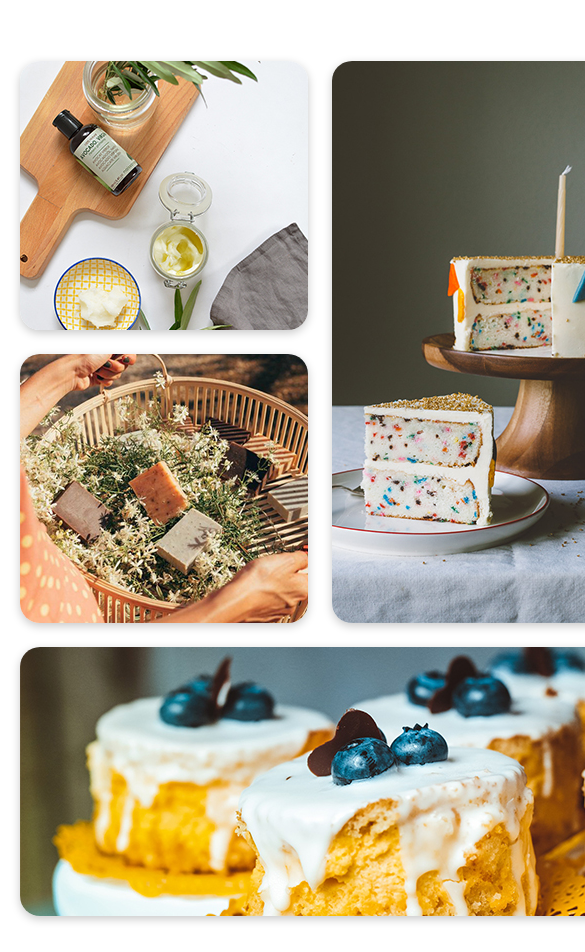
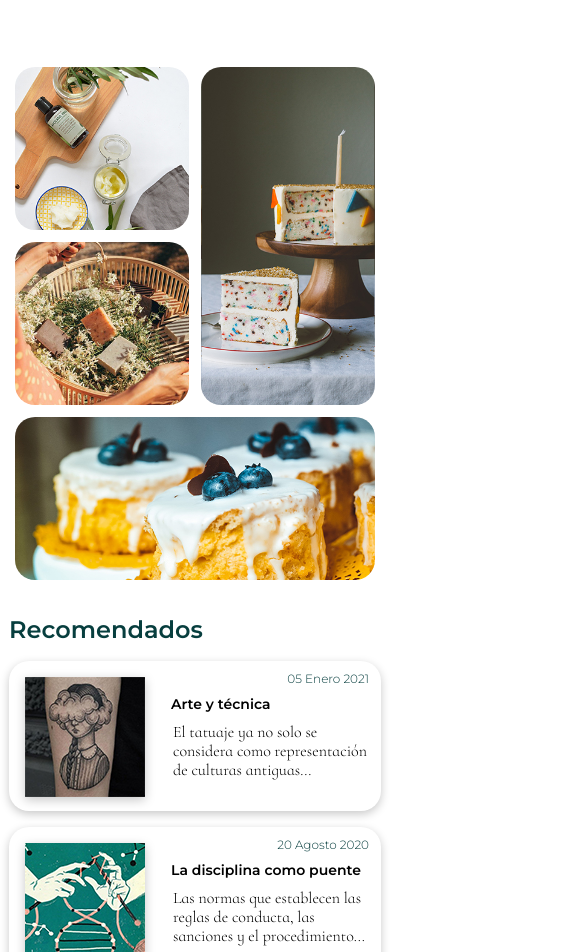
Before and after one commit to palyzambrano/coderhouse-ojoalcharqui, a website: page index.html in a window 390 px wide. Shown: the part 1048-2000 px from the top of the page, 585 px wide, since content can reach past the window. Drawn offline with nearby package versions, Linux system fonts and the light colour scheme.

Commit message:
ranciedad: se rompe el anuncio en pantalla grande Pero si lo usas en pantalla chica se ve profe

```diff
--- a/index.html
+++ b/index.html
@@ -96,7 +96,7 @@
             <h3 class="titleArticle">El nacimiento de la imprenta</h3>
             <p class="parrafo">
               A diferencia de las imágenes pintorescas y espaciales que tratan
-              de captar la tercera dimensión...
+              de captar la tercera...
             </p>
             <div class="verMas">Ver más</div>
           </article>
@@ -118,32 +118,19 @@
         <!--Seccion Publicidad-->
 
         <aside id="anuncios">
-          <img
-            id="a1"
-            class="bordeImagen"
-            src="./images/Anuncios/A1.jpg"
-            alt=""
-          />
-          <img
-            id="a2"
-            class="bordeImagen"
-            src="./images/Anuncios/A2.jpg"
-            alt=""
-          />
-          <img
-            id="a3"
-            class="bordeImagen"
-            src="./images/Anuncios/A3.jpg"
-            alt=""
-          />
-          <img
-            id="a4"
-            class="bordeImagen"
-            src="./images/Anuncios/A4.jpg"
-            alt=""
-          />
+          <div id="a1" class="bordeImagen">
+            <!--<h3>Hello moto </h3>-->
+          </div>
+          <div id="a2" class="bordeImagen">
+           <!-- <h3>Hello moto </h3> -->
+          </div>
+          <div id="a3" class="bordeImagen">
+            <!-- <h3>Hello moto </h3> -->
+          </div>
+          <div id="a4" class="bordeImagen">
+            <!-- <h3>Hello moto </h3> -->
+          </div>
         </aside>
-      </div>
         <section>
           <h2 class="titleSection">Recomendados</h2>
           <article class="cardTopLeidos">
@@ -185,7 +172,7 @@
               <h3 class="titleArticle">Renueva tus espacios</h3>
               <p class="parrafo">
                 La humanidad pasa cada vez más tiempo en el interior, impactando
-              directamente nuestro...
+                directamente...
               </p>
             </div>
           </article>
@@ -220,6 +207,7 @@
             </div>
           </article>
         </section>
+      </div>
     </main>
     <footer>
       <div class="wrapper">
--- a/scss/home.scss
+++ b/scss/home.scss
@@ -23,7 +23,7 @@
       background-repeat: no-repeat;
       background-size: cover;
       // pisa el "d-block" de bootstrap para centrar
-      // el texto. NO BORRAR O TE ECHAMOS
+      // el texto. NO BORRAR
       display: flex !important;
       justify-content: center;
       height: 500px;
@@ -60,12 +60,22 @@
   font-size: 36px;
   color: #073E3E;
   text-align: center;
+
+  @media only screen and (max-width : 600px) {
+    font-size: 24px;
+    margin-top: 36px;
+  }
 }
 
 .titleSection {
   font-weight: 600;
   font-size: 36px;
   color: #073E3E;
+
+  @media only screen and (max-width : 600px) {
+    font-size: 24px;
+    margin-top: 36px;
+  }
 }
 
 .contenedorNovedades {
@@ -137,21 +147,56 @@
 
   #a1 {
     grid-area: i1;
+    background-image: url(../images/Anuncios/A1.jpg);
+    background-position: center;
+    background-size: contain;
   }
 
   #a2 {
     grid-area: i2;
+    background-image: url(../images/Anuncios/A2.jpg);
+    background-position: center;
+    background-size: contain;
   }
 
   #a3 {
     grid-area: i3;
+    background-image: url(../images/Anuncios/A3.jpg);
+    background-position: center;
+    background-size: contain;
   }
 
   #a4 {
     grid-area: i4;
+    background-image: url(../images/Anuncios/A4.jpg);
+    background-position: center;
+    background-size: cover;
   }
 
   @media only screen and (max-width : 600px) {
+    width: 360px;
+    height: 513px;
+    grid-gap: 12px;
+
+    #a1 {
+      width: 174px ;
+      height: 163px;
+    }
+
+    #a2{
+      width: 174px ;
+      height: 163px;
+    }
+
+    #a3 {
+      width: 174px;
+      height: 338px;
+    }
+
+    #a4 {
+      width: 360px;
+      height: 163px;
+    }
   }
 }
 
@@ -171,6 +216,7 @@
   figure {
     display: inline-block;
     margin: 1rem;
+
   }
 
   .topLeidosText {
@@ -186,6 +232,7 @@
     color: #073E3E;
     display: block;
     margin-top: 8px;
+    margin-right: 10px;
   }
 
   .titleArticle {
@@ -195,4 +242,29 @@
     padding: 16px 12px 6px 12px;
     margin: 0;
   }
+
+  @media only screen and (max-width : 600px) {
+    width: auto;
+    height: 150px;
+    justify-content: center;
+    margin: 1rem 0;
+
+
+    .topLeidosText{
+      width: 220px;
+      padding: 0px;
+      margin: 0px;
+      line-height: 1.2rem;
+    }
+
+    .titleArticle{
+    padding: 8px 10px 4px 10px;
+    font-size: 14px;
+    }
+
+    .timeArticle {
+      font-size: 12px;
+      margin-right: 12px;
+    }
+  }
 }
--- a/scss/style.scss
+++ b/scss/style.scss
@@ -324,7 +324,4 @@ figure {
     margin: 12px;
   }
 
-  #anuncios {
-    width: 350px;
-  }
 }
```
Also changed, not shown: css/style.css. Lines whose indentation alone changed are shown as unchanged.
